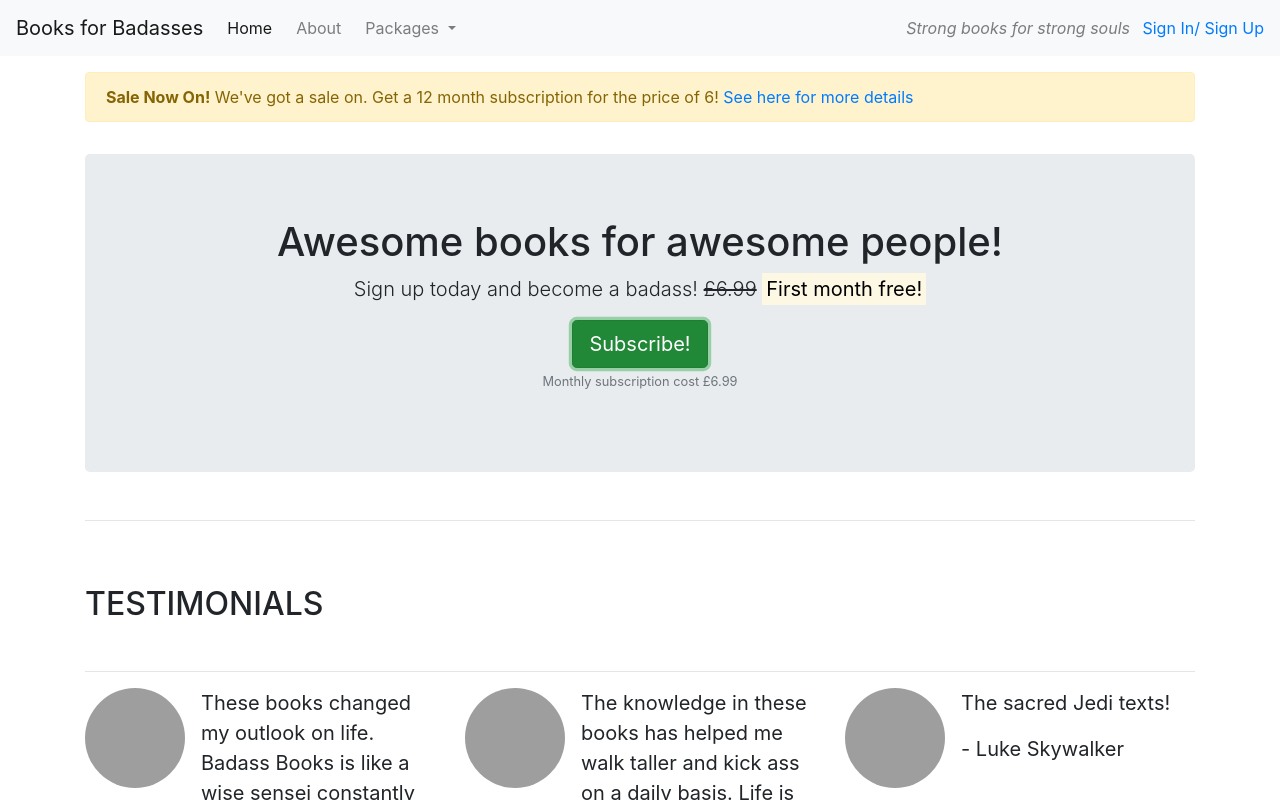
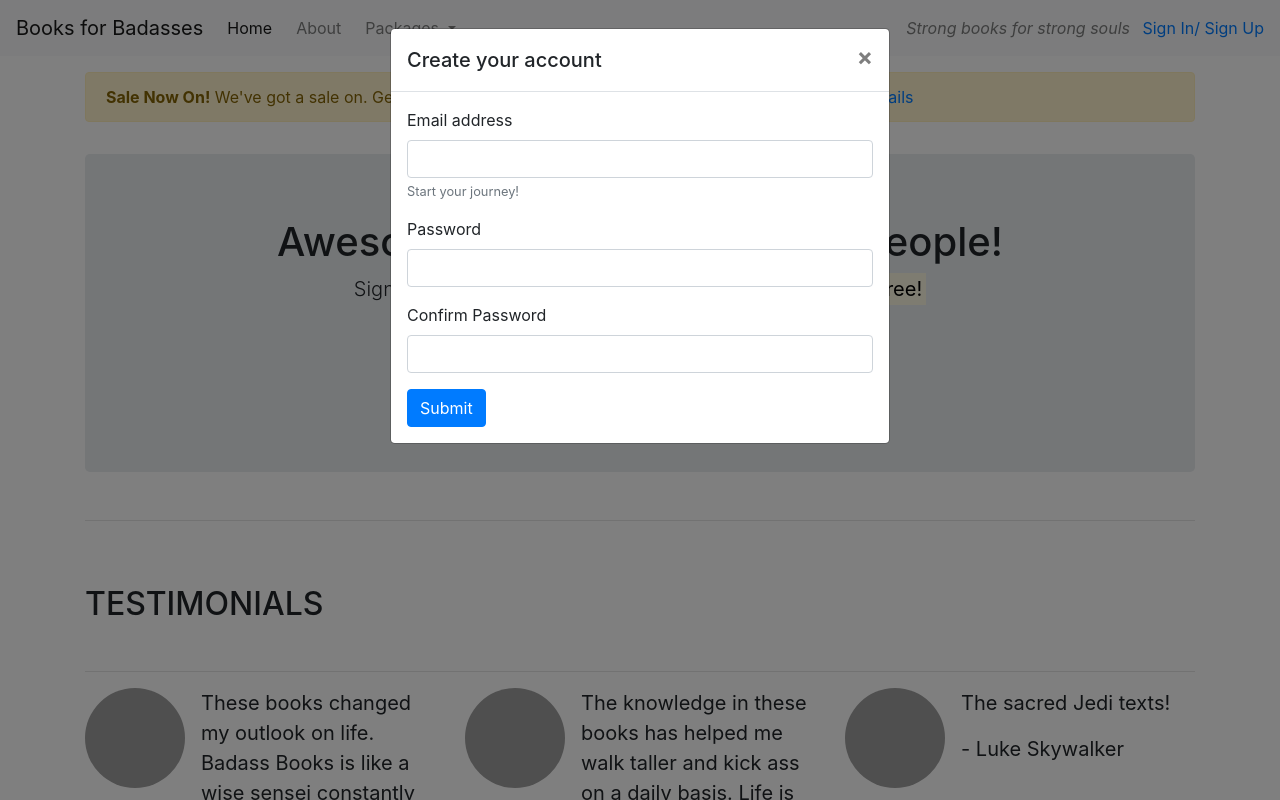
Before and after one commit to Waymantis/Bootstrap-Test1, a plain HTML site: page index.html in a window 1280 px wide. Both pictures are taken after a click on the button "Subscribe!". Shown: the top 800 px of the page. Drawn offline with nearby package versions, Linux system fonts and the light colour scheme; grey boxes are pictures that could not be loaded.

Commit message:
Added modal sign up for the subscribe call to action button.

```diff
--- a/index.html
+++ b/index.html
@@ -80,7 +80,7 @@
               <span class="d-inline d-sm-none"><br /></span>
               <strong><mark>First month free!</mark></strong>
             </p>
-            <button type="button" class="btn btn-success btn-lg">
+            <button type="button" class="btn btn-success btn-lg" data-toggle="modal" data-target="#subscribeModal">
               Subscribe!
             </button>
             <p class="text-muted">
@@ -283,6 +283,36 @@
       </section>
     </article>
     <!--/.Features-->
+    <div class="modal" tabindex="-1" role="dialog" id="subscribeModal">
+  <div class="modal-dialog" role="document">
+    <div class="modal-content">
+      <div class="modal-header">
+        <h5 class="modal-title">Create your account</h5>
+        <button type="button" class="close" data-dismiss="modal" aria-label="Close">
+          <span aria-hidden="true">&times;</span>
+        </button>
+      </div>
+      <div class="modal-body">
+        <form>
+  <div class="form-group">
+    <label for="exampleInputEmail1">Email address</label>
+    <input type="email" class="form-control" id="exampleInputEmail1" aria-describedby="emailHelp">
+    <small id="emailHelp" class="form-text text-muted">Start your journey!</small>
+  </div>
+  <div class="form-group">
+    <label for="exampleInputPassword1">Password</label>
+    <input type="password" class="form-control" id="exampleInputPassword1">
+  </div>
+  <div class="form-group">
+    <label for="exampleRepeatPassword1">Confirm Password</label>
+    <input type="password" class="form-control" id="exampleInputPassword2">
+  </div>
+  <button type="submit" class="btn btn-primary">Submit</button>
+</form>
+      </div>
+    </div>
+  </div>
+</div>
     <script
       src="https://code.jquery.com/jquery-3.4.1.slim.min.js"
       integrity="sha384-J6qa4849blE2+poT4WnyKhv5vZF5SrPo0iEjwBvKU7imGFAV0wwj1yYfoRSJoZ+n"
```
